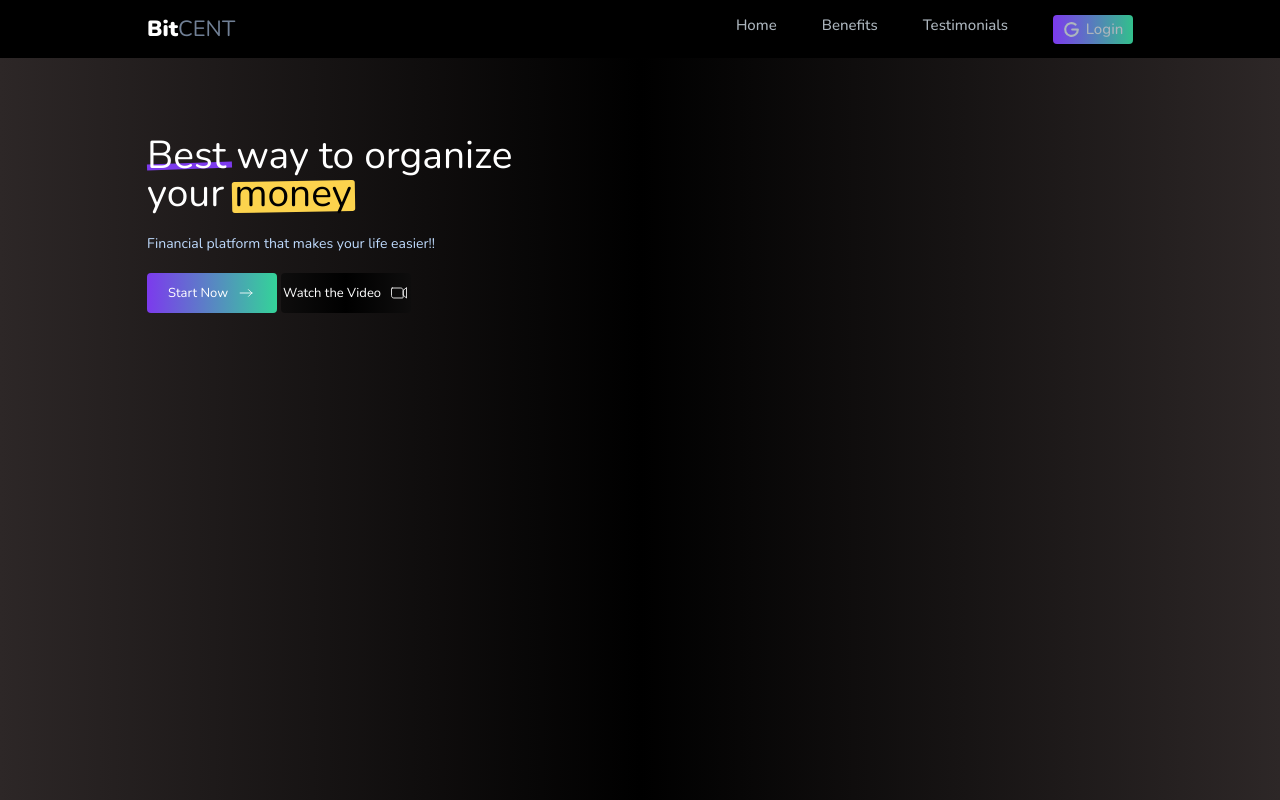
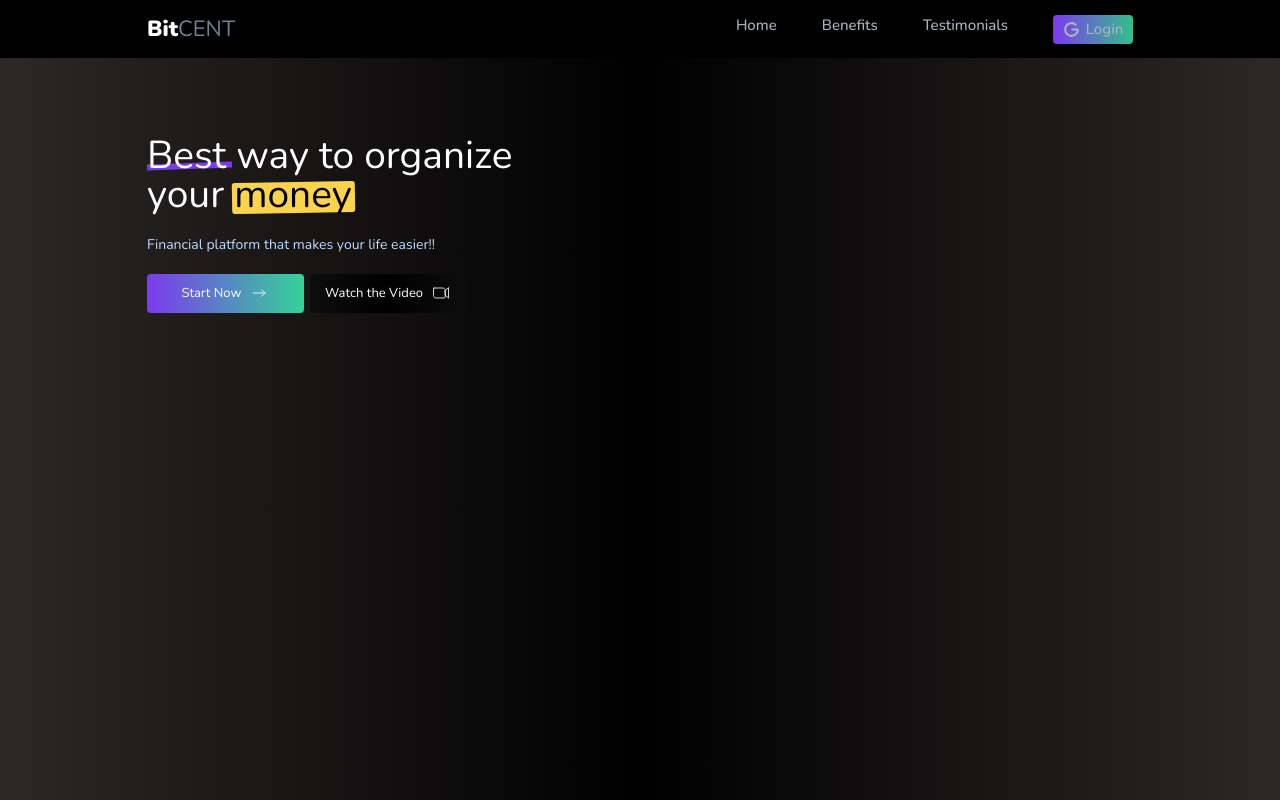
Before and after one commit to sstephanyy/LandingPg, a React (Vite) app: page / in a window 1280 px wide. Built offline with nearby package versions, Linux system fonts and the light colour scheme.

Commit message:
1 file modified

```diff
--- a/src/components/Landing/trending/maincontent.css
+++ b/src/components/Landing/trending/maincontent.css
@@ -73,7 +73,7 @@ body {
 
 .buttons {
   display: flex;
-  gap: 4px;
+  gap: 6px;
 }
 
 .button-start,
@@ -88,8 +88,8 @@ body {
   font-weight: 400;
   font-size: 13px;
   font-family: 'Nunito', sans-serif;
-  width: 130px;
-  height: 40px;
+  height: 39px;
+  flex-basis: 27%;
 }
 
 .button-start > svg,
```
